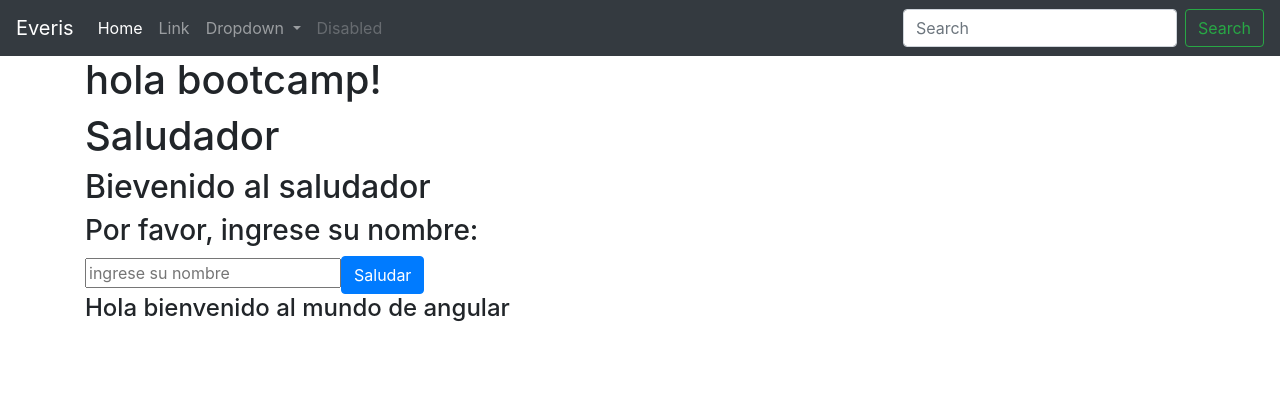
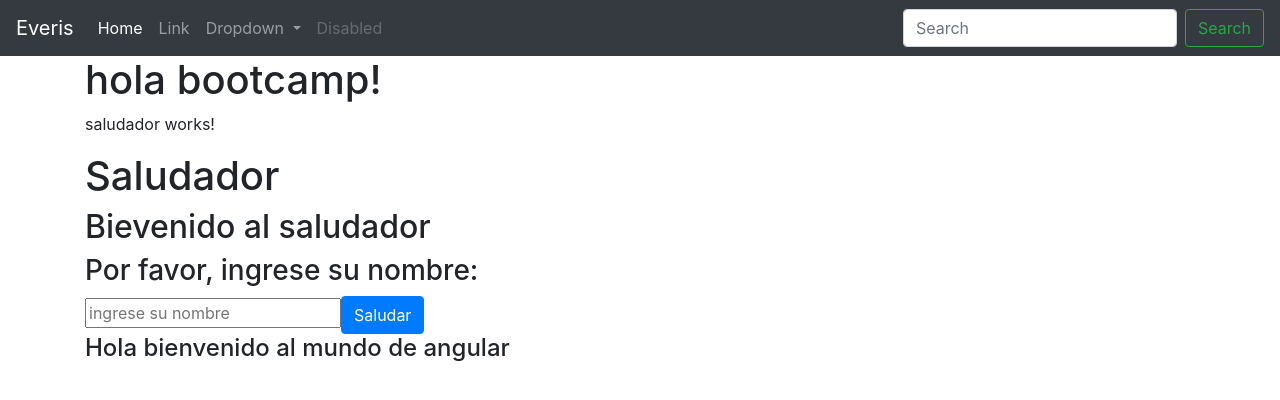
Before and after one commit to ricardo-arana/hola-mundo-ng-bc-everis, an Angular app: page / in a window 1280 px wide. Shown: the top 400 px of the page. Built offline with nearby package versions, Linux system fonts and the light colour scheme.

Commit message:
creacion del componente saludador

```diff
--- a/src/app/app.component.html
+++ b/src/app/app.component.html
@@ -2,8 +2,7 @@
 
 <div class="container">
     <h1>{{title}}</h1>
-
-
+    <app-saludador></app-saludador>
     <h1>Saludador</h1>
     <h2>Bievenido al saludador</h2>
     <h3>Por favor, ingrese su nombre:</h3>
--- a/src/app/app.module.ts
+++ b/src/app/app.module.ts
@@ -4,11 +4,13 @@
 import { AppRoutingModule } from './app-routing.module';
 import { AppComponent } from './app.component';
 import { HeaderComponent } from './components/header/header.component';
+import { SaludadorComponent } from './components/saludador/saludador.component';
 
 @NgModule({
   declarations: [
     AppComponent,
-    HeaderComponent
+    HeaderComponent,
+    SaludadorComponent
   ],
   imports: [
     BrowserModule,
--- /dev/null
+++ b/src/app/components/saludador/saludador.component.html
@@ -0,0 +1 @@
+<p>saludador works!</p>
--- /dev/null
+++ b/src/app/components/saludador/saludador.component.ts
@@ -0,0 +1,15 @@
+import { Component, OnInit } from '@angular/core';
+
+@Component({
+  selector: 'app-saludador',
+  templateUrl: './saludador.component.html',
+  styleUrls: ['./saludador.component.scss']
+})
+export class SaludadorComponent implements OnInit {
+
+  constructor() { }
+
+  ngOnInit(): void {
+  }
+
+}
```
Also changed, not shown: src/app/components/saludador/saludador.component.scss (added), 1 other file (tests, documents, lock files or other folders).
